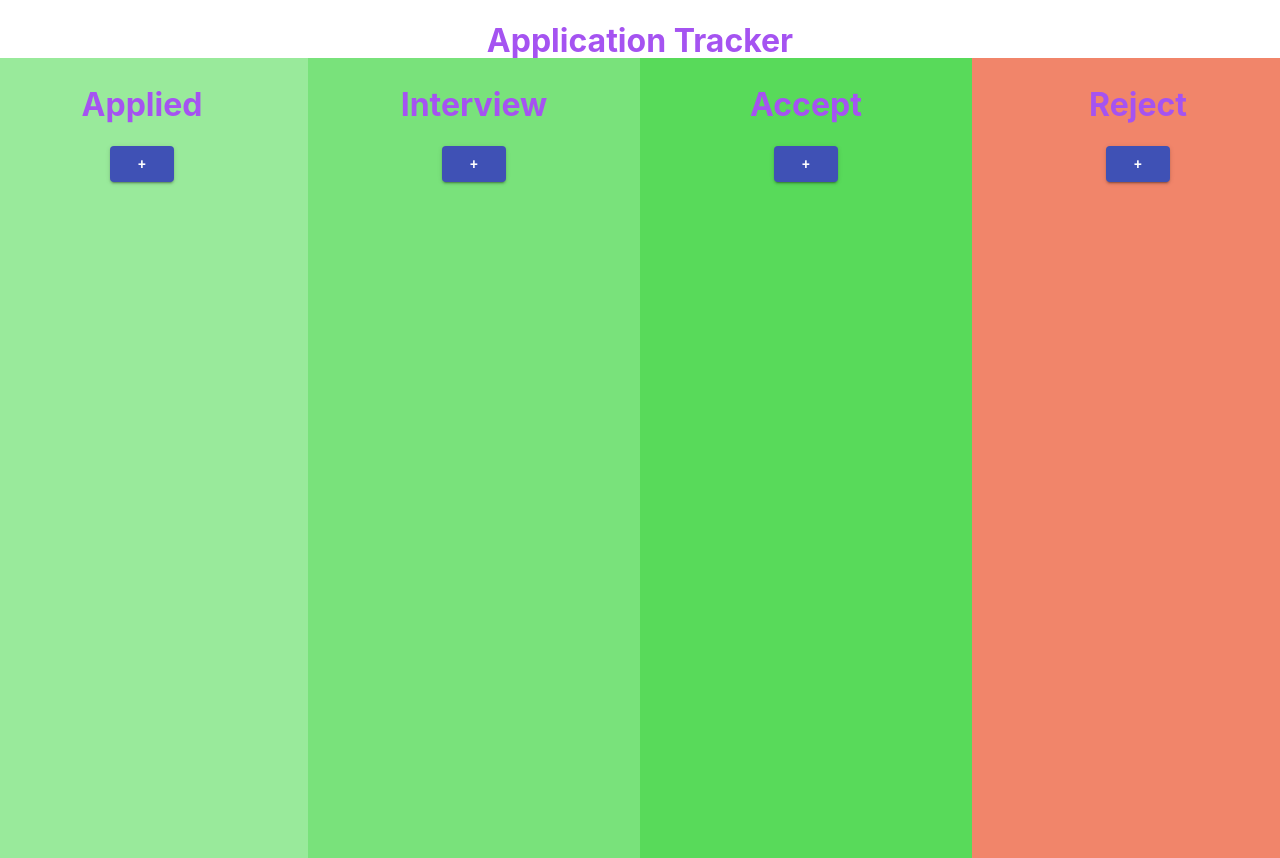
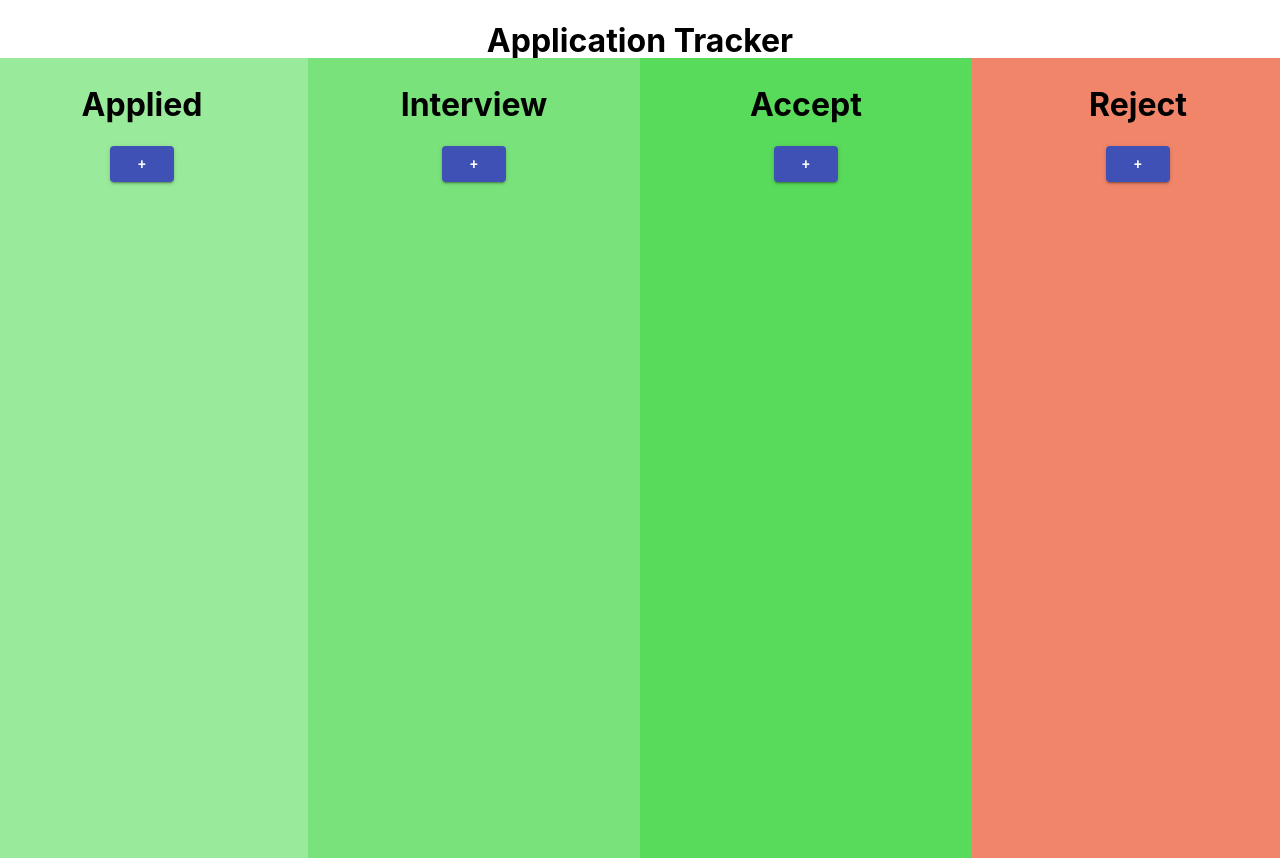
Before and after one commit to prateekJani/todolist-react-app, a React (Create React App) app: page / in a window 1280 px wide. Shown: the top 858 px of the page. Built offline with nearby package versions, Linux system fonts and the light colour scheme.

Commit message:
Update index.css

```diff
--- a/src/index.css
+++ b/src/index.css
@@ -5,7 +5,7 @@ body {
     sans-serif;
   -webkit-font-smoothing: antialiased;
   -moz-osx-font-smoothing: grayscale;
-  color: rgb(165, 83, 241);
+  color: black;
 }
 
 code {
```
